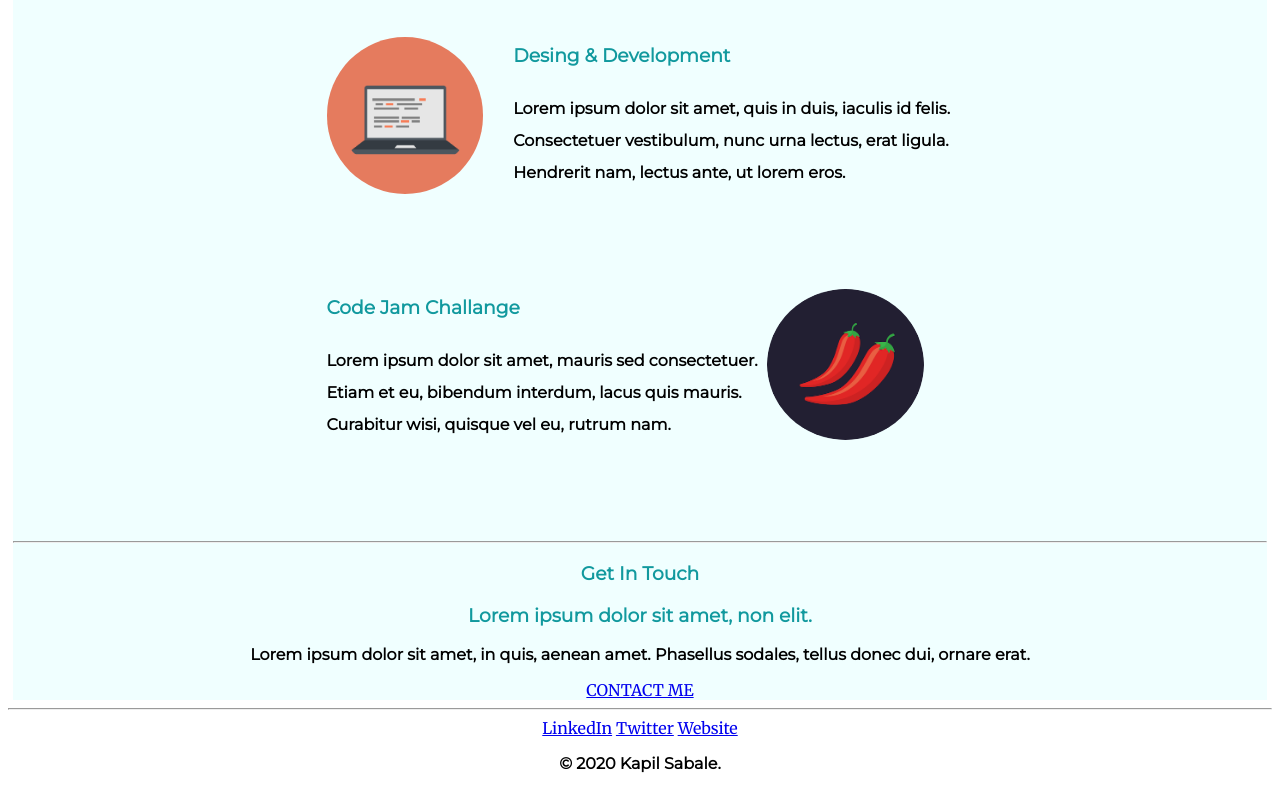
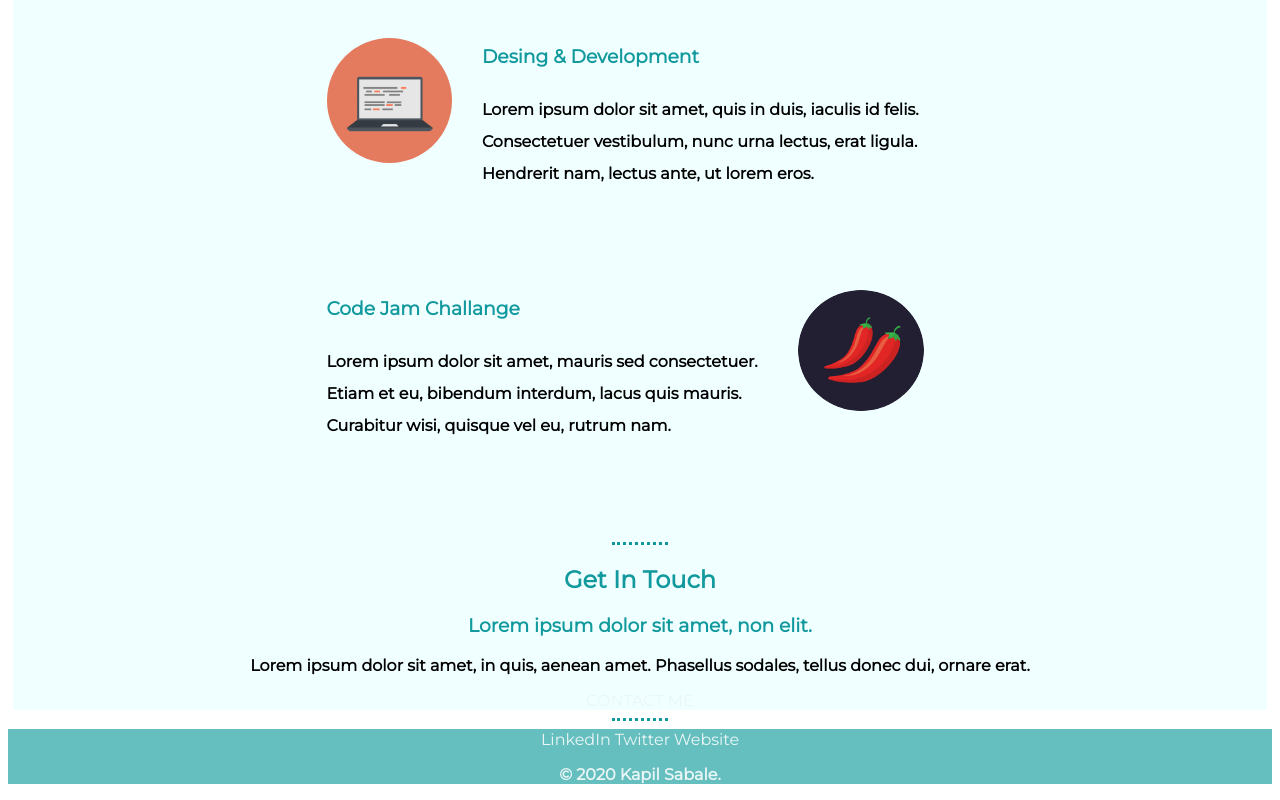
Before and after one commit to KapilSable/Angela_Resume_Project, a plain HTML site: page MyCVSite/index.html in a window 1280 px wide. Shown: the part 1123-1923 px from the top of the page. Drawn offline with Linux system fonts and the light colour scheme.

Commit message:
latest files

```diff
--- a/MyCVSite/css/style.css
+++ b/MyCVSite/css/style.css
@@ -1,57 +1,63 @@
-body
-{
+body {
     text-align: center;
     font-family: 'Merriweather', serif;
 }
 
 
-h1{
+h1 {
     color: #66bfbf;
-    font-size:450%;
+    font-size: 450%;
     margin: 50px auto 0 auto;
     font-family: 'Sacramento', cursive;
     line-height: 2;
 }
 
-h2{
+h2 {
     color: #66bfbf;
     font-family: 'Montserrat', serif;
     font-weight: normal;
 }
-h3{
+
+h3 {
     color: #11999E;
     font-family: 'Montserrat', serif;
     font-weight: bold;
 }
-h4{
+
+h4 {
     color: #66bfbf;
     font-family: 'Montserrat', serif;
 }
-#div1{
+
+#div1 {
     background-color: #E4F9F5;
     padding: 20px;
     margin: 5px;
 }
-#div2{
+
+#div2 {
     background-color: azure;
     margin: 5px;
 
 }
-#div3{
-    background-color:#E4F9F5 ;
+
+#div3 {
+    background-color: #E4F9F5;
     margin: 5px;
 }
-#div4{
+
+#div4 {
     background-color: azure;
-      margin: 5px;
+    margin: 5px;
 
 
 }
-.highlight{
+
+.highlight {
     text-decoration: underline;
 }
 
-#divred{
+#divred {
     height: 100px;
     width: 100px;
     background-color: red;
@@ -60,7 +66,8 @@ h4{
     left: 200px;
 
 }
-#divblue{
+
+#divblue {
     height: 100px;
     width: 100px;
     background-color: BLUE;
@@ -68,57 +75,104 @@ h4{
     top: 100px;
     left: 100px;
 }
-#divyellow{
+
+#divyellow {
     height: 100px;
     width: 100px;
     background-color: yellow;
     position: absolute;
     top: 0px;
-    left:0px;
+    left: 0px;
 
 }
 
-.bottomcloud{
+.bottomcloud {
     position: absolute;
 }
-.topcloud{
+
+.topcloud {
     position: relative;
     left: 200px;
+    animation-duration: 3s;
+    animation:  bounceIn 2s ease-in-out 3s 3 alternate;
+}
+@keyframes bounceIn {
+    0% {
+      transform: scale(0.1);
 
-}
+    }
+    60% {
+      transform: scale(1.2);
 
-#profilePic{
+
+
+    }
+    100% {
+      transform: scale(1);
+    }
+  }
+
+#profilePic {
     width: 200px;
     height: 200px;
     border-radius: 50%;
 }
 
 
-.middle-container{
-background-color: azure;
-margin: 5px;
+.middle-container {
+    background-color: azure;
+    margin: 5px;
 }
 
-.computerImg{
-    width: 25%;
+.computerImg {
+    width: 20%;
     border-radius: 50%;
     float: left;
     margin-right: 30px;
 }
-.skill-row{
+
+.skill-row {
     width: 50%;
     margin: 100px auto 100px auto;
     text-align: left;
     line-height: 2;
 }
 
-.chilliImg{
-    width: 25%;
+.chilliImg {
+    width: 20%;
     border-radius: 50%;
     float: right;
     margin-right: 30px;
 }
-p{
+
+p {
     font-family: 'Montserrat', serif;
     font-weight: bold;
 }
+
+.heading {
+    color: #11999E;
+    font-family: 'Montserrat', serif;
+    font-weight: bold;
+}
+
+.bottom-container {
+    background-color: #66bfbf;
+}
+
+.copyRight {
+    color: #eaf6f6;
+}
+
+hr{
+  color: #11999E;
+  width: 4%;
+  border: dotted;
+  border-bottom: none;
+  margin: 20px auto 2 0px auto;
+}
+a{
+    color: #eaf6f6;
+    font-family: 'Montserrat', serif;
+    text-decoration: none;
+}
--- a/MyCVSite/index.html
+++ b/MyCVSite/index.html
@@ -3,8 +3,10 @@
 
 <head>
     <link rel="stylesheet" href="css\style.css" />
-<link rel="icon" href="img\favicon.ico"/></link>
-<link href="https://fonts.googleapis.com/css?family=Merriweather|Montserrat|Sacramento&display=swap" rel="stylesheet">
+    <link rel="icon" href="img\favicon.ico" />
+    </link>
+    <link href="https://fonts.googleapis.com/css?family=Merriweather|Montserrat|Sacramento&display=swap"
+        rel="stylesheet">
 </head>
 
 <body>
@@ -21,7 +23,8 @@
         <div class="profile">
             <img id="profilePic" src="\img\ProfilePic.jpg" alt="">
             <h3>Hello.</h3>
-          <p>Lorem ipsum dolor sit amet, vitae volutpat, dui conubia, dolor urna. Non auctor, montes nulla distinctio.</p>
+            <p>Lorem ipsum dolor sit amet, vitae volutpat, dui conubia, dolor urna. Non auctor, montes nulla distinctio.
+            </p>
         </div>
         <hr>
         <div class="skills">
@@ -29,17 +32,19 @@
             <div class="skill-row">
                 <img class="computerImg" src="\img\computer.png" alt="">
                 <h3>Desing & Development</h3>
-            <p>Lorem ipsum dolor sit amet, quis in duis, iaculis id felis. Consectetuer vestibulum, nunc urna lectus, erat ligula. Hendrerit nam, lectus ante, ut lorem eros.</p>
+                <p>Lorem ipsum dolor sit amet, quis in duis, iaculis id felis. Consectetuer vestibulum, nunc urna
+                    lectus, erat ligula. Hendrerit nam, lectus ante, ut lorem eros.</p>
             </div>
             <div class="skill-row">
                 <img class="chilliImg" src="\img\chillies.png" alt="">
                 <h3>Code Jam Challange</h3>
-            <p>Lorem ipsum dolor sit amet, mauris sed consectetuer. Etiam et eu, bibendum interdum, lacus quis mauris. Curabitur wisi, quisque vel eu, rutrum nam.</p>
+                <p>Lorem ipsum dolor sit amet, mauris sed consectetuer. Etiam et eu, bibendum interdum, lacus quis
+                    mauris. Curabitur wisi, quisque vel eu, rutrum nam.</p>
             </div>
         </div>
         <hr>
         <div class="contact-me">
-          <h3>Get In Touch</h3>
+            <h2 class="heading">Get In Touch</h2>
             <h3>Lorem ipsum dolor sit amet, non elit.</h3>
             <p>Lorem ipsum dolor sit amet, in quis, aenean amet. Phasellus sodales, tellus donec dui, ornare erat.</p>
             <a class="btn" href="mailto:kplsable@gmail.com">CONTACT ME</a>
@@ -50,7 +55,7 @@
         <a class="footer-link" href="https://www.linkedin.com/">LinkedIn</a>
         <a class="footer-link" href="https://twitter.com/">Twitter</a>
         <a class="footer-link" href="https://www.appbrewery.co/">Website</a>
-        <p>© 2020 Kapil Sabale.</p>
+        <p class="copyRight">© 2020 Kapil Sabale.</p>
     </div>
 
 
```
Also changed, not shown: MyCVSite/PracticePage.html (+2 -1 lines). Lines whose indentation alone changed are shown as unchanged.
